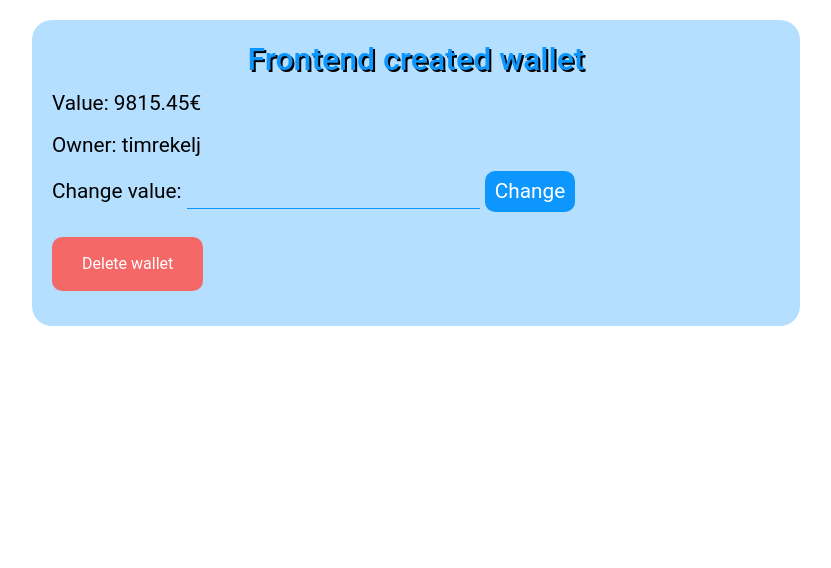
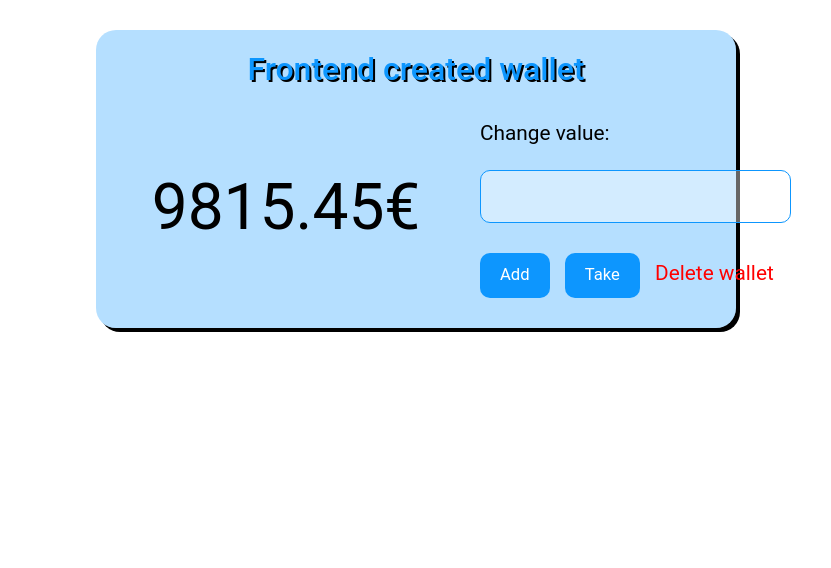
Before and after one commit to timrekelj/budgeteer, a Django app: page /wallets/6/ in a window 1280 px wide. Shown: the part 84-652 px from the top of the page, without its empty margins (224-1055 px from the left). Run offline with Django 3.2, Linux system fonts and the light colour scheme; a user stored in the database is signed in; data comes from the database, SQL or seed files in the repository; both versions use the stored data as it was after the commit.

Commit message:
Working value change

```diff
--- a/home/static/home/css/wallet.css
+++ b/home/static/home/css/wallet.css
@@ -2,8 +2,9 @@
     border-radius: 20px;
     background: rgba(13, 150, 254, .3);
     padding: 20px;
-    margin: 20px auto;
-    width: 60%;
+    margin: 30px auto;
+    width: 50%;
+    box-shadow: 4px 4px black;
 }
 
 
@@ -13,7 +14,7 @@
     text-align: center;
     font-size: 2em;
     width: auto;
-    margin-bottom: 10px;
+    margin-bottom: 30px;
 }
 
 .walletSection p {
@@ -31,27 +32,34 @@
 }
 
 .walletSection input{
-    border: none;
-    border-bottom: 1px solid rgba(13, 150, 254, 1);
-    background: rgba(13, 150, 255, 0);
+    border-radius: 10px;
+    border: 1px solid rgba(13, 150, 254, 1);
+    background: rgba(255, 255, 255, .4);
+    margin-top: 20px;
+    padding: 10px;
 }
 
-.walletAddValue {
+.walletChangeValue {
     background: rgba(13, 150, 254, 1);
+    font-size: .8em;
     border: none;
     color: white;
     border-radius: 10px;
-    padding: 5px 10px;
+    padding: 10px 20px;
+    margin-top: 30px;
+    margin-right: 10px;
+}
+
+.walletSection .value p{
+    font-size: 4em;
+    text-align: center;
+}
+
+.walletSection .value {
+    margin: auto;
 }
 
 .walletDeleteButton {
-    margin: 15px 0;
+    margin-top: 30px;
+    color: red;
 }
-
-.walletDeleteButton a{
-    background: rgba(244, 104, 104, 1);
-    border-radius: 10px;
-    border: none;
-    color: white;
-    padding: 15px 30px;
-}
--- a/home/templates/home/base.html
+++ b/home/templates/home/base.html
@@ -27,8 +27,6 @@
         {% endif %}
     </head>
     <body>
-        <!-- TODO: Alerts from base.html required -->
-
         <!-- NAVBAR -->
         <nav class="navbar navbar-expand-md navbar-static-top">
             <div class="container-fluid">
--- a/wallets/templates/wallets/wallet_detail.html
+++ b/wallets/templates/wallets/wallet_detail.html
@@ -2,18 +2,22 @@
 {% block content %}
 	<div class="walletSection items-align-center">
 		<h1>{{ object.title }}</h1>
-		<p>Value: {{ object.value}}€</p>
-		<p>Owner: {{ object.owner }}</p>
-		<div>
+		<div class="row">
+			<div class="col-md-7 value">
+				<p>{{ object.value}}€</p>
+			</div>
+			<div class="col-md-5 items-align-center changeValueForm">
 				<form autocomplete="off" action="{% url 'change-value' pk=object.pk %}" method="POST">
 					{% csrf_token %}
 					<label for="changeValue"> Change value:
+					<div>
 						<input type="text" id="value" name="value">
-				<button name="submit" class="walletAddValue" value="add">Change</button>
+					</div>
+					<button type="submit" name="add" class="walletChangeValue">Add</button>
+					<button type="submit" name="take" class="walletChangeValue">Take</button>
+					<a href="{% url 'wallet-delete' pk=object.pk %}" type="submit" class="walletDeleteButton">Delete wallet</a>
 				</form>
 			</div>
-		<div class="walletDeleteButton">
-			<a href="{% url 'wallet-delete' pk=object.pk %}" type="submit">Delete wallet</a>
 		</div>
 	</div>
 {% endblock content %}
--- a/wallets/views.py
+++ b/wallets/views.py
@@ -4,6 +4,7 @@ from django.template import loader
 from decimal import Decimal
 from django.db.models import Sum
 from django.urls import reverse
+from django.contrib import messages
 from django.shortcuts import get_object_or_404
 
 from django.contrib.auth.mixins import LoginRequiredMixin, UserPassesTestMixin
@@ -32,11 +33,20 @@ class WalletDetailView(LoginRequiredMixin, UserPassesTestMixin, DetailView):
 
 def changeValue(request, pk):
     #TODO: make changing walletvalue safer and take away one of the buttons
-    value = request.POST.get('value')
-    wallet = get_object_or_404(Wallet, pk=pk)
-    wallet.value += Decimal(value)
-    wallet.save()
-    return redirect('wallet-detail', pk=wallet.pk)
+	value = request.POST.get('value')
+	wallet = get_object_or_404(Wallet, pk=pk)
+	if value != '':
+		if Decimal(value) > 0:
+			if 'add' in request.POST:
+				wallet.value += Decimal(value)
+			elif 'take' in request.POST:
+				wallet.value -= Decimal(value)
+			wallet.save()
+		else:
+			messages.info(request, 'Value has to be bigger than 0.')
+	else:
+		messages.info(request, 'Value has to be bigger than 0.')
+	return redirect('wallet-detail', pk=wallet.pk)
 
 
 class WalletCreateView(LoginRequiredMixin, CreateView):
```
Also changed, not shown: db.sqlite3. Lines whose indentation alone changed are shown as unchanged.
